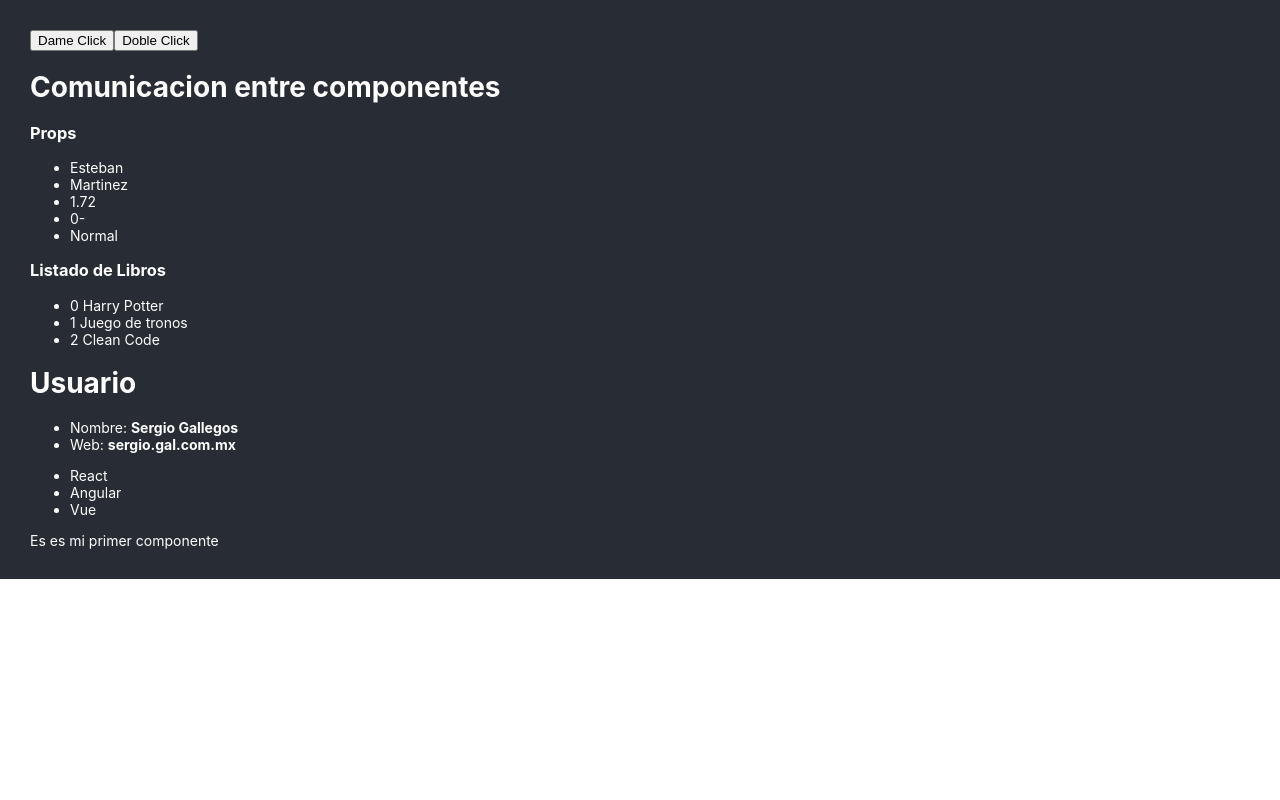
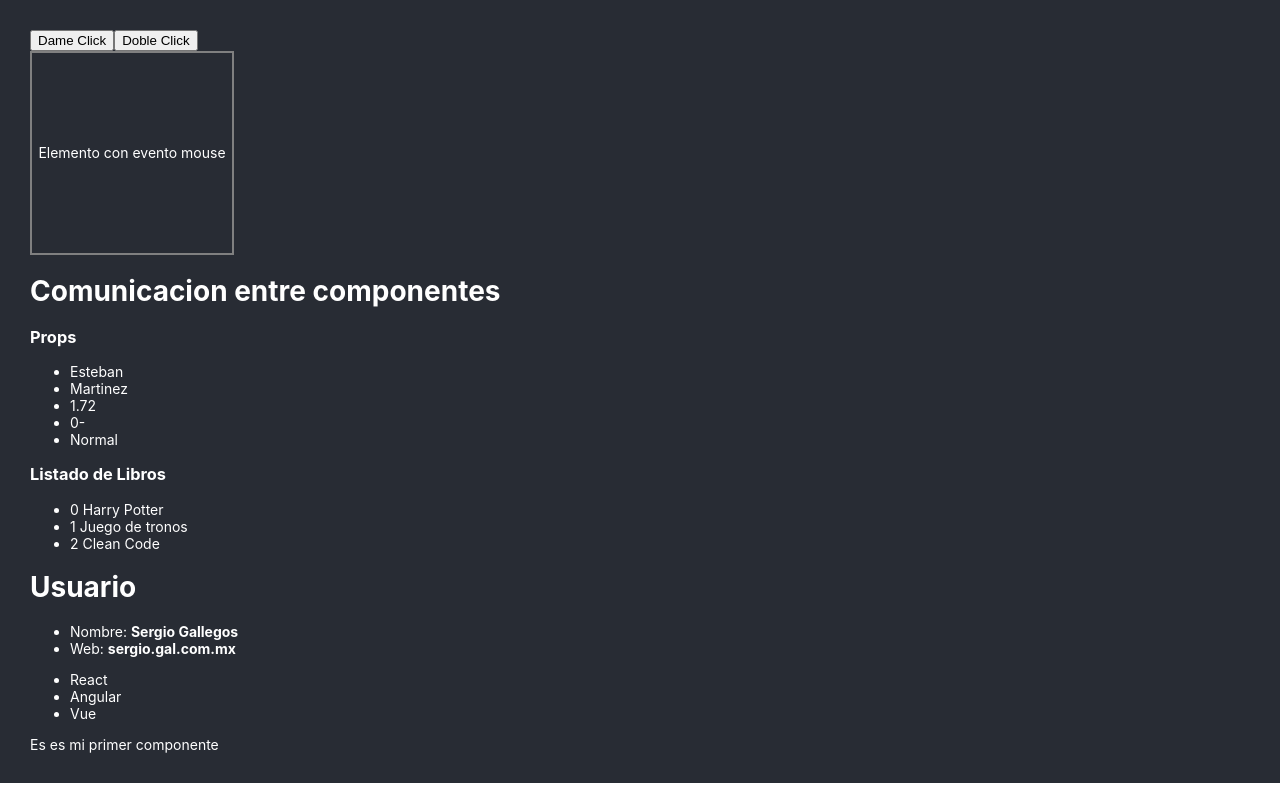
Before and after one commit to sergal-developer/react, a React (Create React App) app in the folder master-react-example/: page / in a window 1280 px wide. Built offline with nearby package versions, Linux system fonts and the light colour scheme; the HTML template or start-up script is replaced by a standard one.

Commit message:
Evento Mouse Enter y Leave

```diff
--- a/master-react-example/src/App.css
+++ b/master-react-example/src/App.css
@@ -4,3 +4,11 @@
 
   padding: 30px;
 }
+
+.caja {
+  width: 200px;
+  height: 200px;
+  border: 2px solid gray;
+  text-align: center;
+  line-height: 200px;
+}
--- a/master-react-example/src/components/EventosComponente.js
+++ b/master-react-example/src/components/EventosComponente.js
@@ -2,17 +2,34 @@ import React from 'react'
 
 export const EventosComponente = (props) => {
     const handlerClick = (e, nombre) => {
-        alert(`${ nombre }, has dado click al boton`);
+        alert(`${nombre}, has dado click al boton`);
     }
 
     const handlerDblClick = (e, nombre) => {
-        alert(`${ nombre }, has dado doble click al boton`);
+        alert(`${nombre}, has dado doble click al boton`);
     }
-  return (
-    <div>
-        <button onClick={ e => handlerClick(e, 'Sergio') }> Dame Click</button>
 
-        <button onDoubleClick={ e => handlerDblClick(e, 'Sergio') }> Doble Click</button>
-    </div>
-  )
+    const handlerMouseEnter = (e, nombre) => {
+        alert(`${nombre}, has entrado a la caja `);
+    }
+
+    const handlerMouseLeave = (e, nombre) => {
+        alert(`${nombre}, has salido a la caja `);
+    }
+
+    const handlerMouse = (e, accion, nombre) => {
+        console.log(`${nombre}, has ${accion} a la caja `);
+    }
+
+    return (
+        <div>
+            <button onClick={e => handlerClick(e, 'Sergio')}> Dame Click</button>
+
+            <button onDoubleClick={e => handlerDblClick(e, 'Sergio')}> Doble Click</button>
+
+            <div className='caja'
+                onMouseEnter={e => handlerMouse(e, 'Entrado', 'Sergio')}
+                onMouseLeave={e => handlerMouse(e, 'Salido', 'Sergio')}> Elemento con evento mouse </div>
+        </div>
+    )
 }
```
